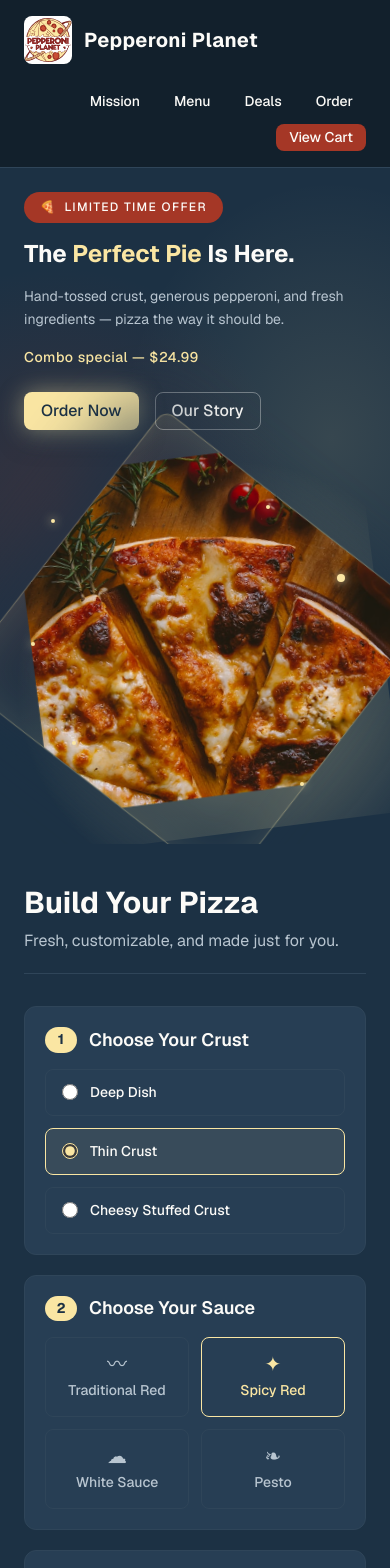
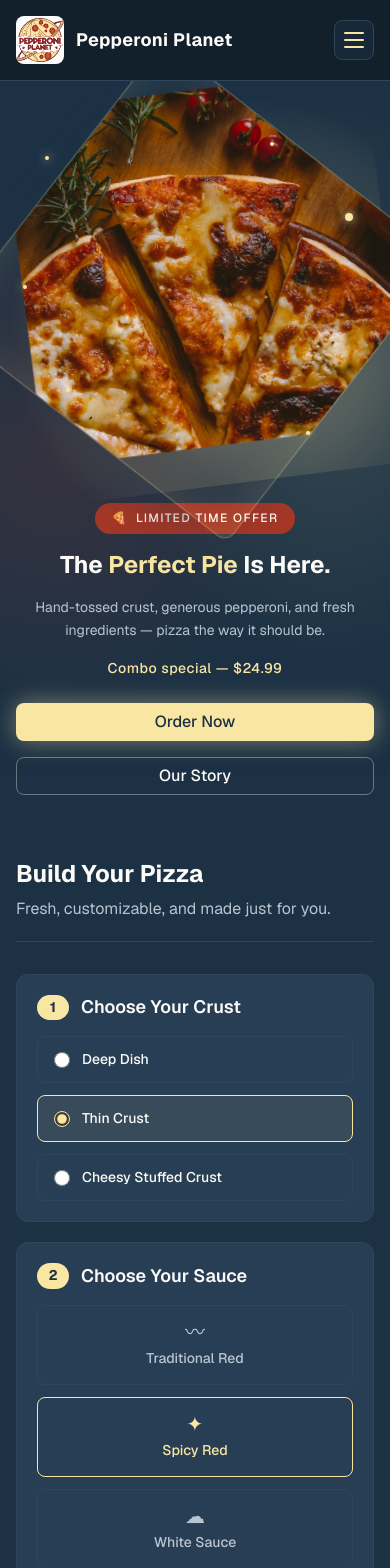
Before and after one commit to rhythm28j-cpu/gm, a Next.js app: page / in a window 390 px wide. Shown: the top 1568 px of the page. Built offline with nearby package versions, Linux system fonts and the light colour scheme.

Commit message:
Add hamburger menu for mobile view

```diff
--- a/src/components/Modal/Modal.css
+++ b/src/components/Modal/Modal.css
@@ -91,3 +91,25 @@
     var(--color-orbital-blue)
   );
 }
+
+@media (max-width: 47.999rem) {
+  .modal {
+    padding: var(--spacing-4);
+    align-items: flex-end;
+  }
+
+  .modal__dialog {
+    max-width: 100%;
+    max-height: min(92vh, 100%);
+    border-bottom-left-radius: 0;
+    border-bottom-right-radius: 0;
+  }
+
+  .modal__header {
+    padding: var(--spacing-3) var(--spacing-4);
+  }
+
+  .modal__body {
+    padding: var(--spacing-4);
+  }
+}
--- a/src/styles/tokens.css
+++ b/src/styles/tokens.css
@@ -40,6 +40,9 @@
   /* Layout */
   --layout-content-max: 75rem;
   --layout-hero-visual: calc(var(--spacing-24) * 6);
+  --breakpoint-sm: 30rem;
+  --breakpoint-md: 48rem;
+  --breakpoint-lg: 64rem;
 
   /* Radius */
   --radius-sm: var(--spacing-1);
--- a/src/views/App/App.css
+++ b/src/views/App/App.css
@@ -2,6 +2,13 @@
   display: flex;
   flex-direction: column;
   min-height: 100%;
+  overflow-x: clip;
   background-color: var(--color-orbital-blue);
   color: var(--token-foreground);
 }
+
+#menu,
+#stellar-savings,
+#our-story {
+  scroll-margin-top: calc(var(--spacing-12) + var(--spacing-2));
+}
--- a/src/views/App/Hero/Hero.css
+++ b/src/views/App/Hero/Hero.css
@@ -36,13 +36,13 @@
   position: relative;
   z-index: 1;
   display: grid;
-  grid-template-columns: repeat(auto-fit, minmax(min(100%, calc(var(--spacing-24) * 4.5)), 1fr));
-  gap: var(--spacing-12);
+  grid-template-columns: 1fr;
+  gap: var(--spacing-8);
   align-items: center;
   width: 100%;
   max-width: var(--layout-content-max);
   margin-inline: auto;
-  padding-block: var(--spacing-6);
+  padding-block: var(--spacing-8);
   padding-inline: var(--spacing-6);
 }
 
@@ -50,7 +50,16 @@
   display: flex;
   flex-direction: column;
   gap: var(--spacing-4);
-  max-width: calc(var(--spacing-24) * 6);
+  order: 0;
+  max-width: none;
+}
+
+.hero__visual {
+  display: flex;
+  align-items: center;
+  justify-content: center;
+  order: -1;
+  width: 100%;
 }
 
 .hero__badge {
@@ -133,15 +142,10 @@
 }
 
 /* Rotating diamond */
-.hero__visual {
-  display: flex;
-  align-items: center;
-  justify-content: center;
-}
-
 .hero__diamond {
   position: relative;
-  width: min(var(--layout-hero-visual), 100%);
+  width: min(var(--layout-hero-visual), min(100%, calc(var(--spacing-24) * 4.5)));
+  margin-inline: auto;
   aspect-ratio: 1;
   animation: hero-diamond-spin var(--duration-rotate) linear infinite;
 }
@@ -244,3 +248,64 @@
   top: 8%;
   right: 28%;
 }
+
+@media (max-width: 47.999rem) {
+  .hero__inner {
+    padding-inline: var(--spacing-4);
+  }
+
+  .hero__content {
+    align-items: center;
+    text-align: center;
+  }
+
+  .hero__badge {
+    align-self: center;
+  }
+
+  .hero__actions {
+    justify-content: center;
+    width: 100%;
+  }
+
+  .hero__cta-primary,
+  .hero__cta-secondary {
+    flex: 1 1 auto;
+    min-width: min(100%, calc(var(--spacing-24) * 5));
+  }
+
+  .hero__diamond {
+    width: min(100%, calc(var(--spacing-24) * 4.25));
+  }
+}
+
+@media (min-width: 48rem) {
+  .hero__inner {
+    grid-template-columns: minmax(0, 1.05fr) minmax(0, 1fr);
+    gap: var(--spacing-12);
+    padding-block: var(--spacing-6);
+  }
+
+  .hero__content {
+    order: 1;
+    max-width: calc(var(--spacing-24) * 6);
+    align-items: flex-start;
+    text-align: left;
+  }
+
+  .hero__badge {
+    align-self: flex-start;
+  }
+
+  .hero__actions {
+    justify-content: flex-start;
+  }
+
+  .hero__visual {
+    order: 2;
+  }
+
+  .hero__diamond {
+    width: min(var(--layout-hero-visual), 100%);
+  }
+}
--- a/src/views/App/Hero/Hero.tsx
+++ b/src/views/App/Hero/Hero.tsx
@@ -58,7 +58,7 @@ export default function Hero() {
                 alt=""
                 width={900}
                 height={900}
-                sizes="(max-width: 768px) 90vw, min(36rem, 42vw)"
+                sizes="(max-width: 48rem) min(90vw, 18rem), min(36rem, 42vw)"
                 priority
               />
             </div>
--- a/src/views/App/Navbar/Navbar.css
+++ b/src/views/App/Navbar/Navbar.css
@@ -1,13 +1,22 @@
 .navbar {
+  position: relative;
+  z-index: 100;
   display: flex;
-  flex-wrap: wrap;
-  align-items: center;
-  justify-content: space-between;
-  gap: var(--spacing-6);
+  flex-direction: column;
+  align-items: stretch;
+  gap: 0;
   padding-block: var(--spacing-4);
   padding-inline: var(--spacing-6);
   background-color: var(--token-surface-deep);
   border-bottom: var(--border-width) solid var(--token-border);
+}
+
+.navbar__bar {
+  display: flex;
+  align-items: center;
+  justify-content: space-between;
+  gap: var(--spacing-4);
+  width: 100%;
 }
 
 .navbar__brand {
@@ -32,24 +41,90 @@
   letter-spacing: 0.02em;
 }
 
+.navbar__toggle {
+  display: flex;
+  flex-direction: column;
+  align-items: center;
+  justify-content: center;
+  gap: calc(var(--spacing-1) + 1px);
+  width: var(--spacing-10);
+  height: var(--spacing-10);
+  padding: 0;
+  border: var(--border-width) solid var(--token-border);
+  border-radius: var(--radius-md);
+  background-color: color-mix(
+    in srgb,
+    var(--color-orbital-blue) 55%,
+    transparent
+  );
+  cursor: pointer;
+  transition:
+    border-color var(--duration-fast) var(--easing-default),
+    background-color var(--duration-fast) var(--easing-default);
+}
+
+.navbar__toggle:hover {
+  border-color: var(--color-crust);
+  background-color: color-mix(
+    in srgb,
+    var(--token-accent) 40%,
+    transparent
+  );
+}
+
+.navbar__toggle:focus-visible {
+  outline: var(--spacing-1) solid var(--color-crust);
+  outline-offset: var(--spacing-1);
+}
+
+.navbar__toggle-line {
+  display: block;
+  width: var(--spacing-5);
+  height: 2px;
+  border-radius: var(--spacing-1);
+  background-color: var(--color-crust);
+  transition:
+    transform var(--duration-fast) var(--easing-default),
+    opacity var(--duration-fast) var(--easing-default);
+}
+
+.navbar__toggle--open .navbar__toggle-line:nth-child(1) {
+  transform: translateY(7px) rotate(45deg);
+}
+
+.navbar__toggle--open .navbar__toggle-line:nth-child(2) {
+  opacity: 0;
+}
+
+.navbar__toggle--open .navbar__toggle-line:nth-child(3) {
+  transform: translateY(-7px) rotate(-45deg);
+}
+
 .navbar__nav {
+  display: none;
+  flex-direction: column;
+  align-items: stretch;
+  gap: var(--spacing-2);
+  width: 100%;
+  padding-block: var(--spacing-4) 0;
+}
+
+.navbar__nav--open {
   display: flex;
-  flex-wrap: wrap;
-  align-items: center;
-  justify-content: flex-end;
-  gap: var(--spacing-2);
 }
 
 .navbar__nav .button--ghost,
 .navbar__nav .button--primary {
+  width: 100%;
+  justify-content: center;
   text-decoration: none;
 }
 
-.navbar__nav .button--ghost {
+.navbar__link.button--ghost {
   color: var(--token-nav-link);
 }
 
-.navbar__nav .button--ghost:hover:not(:disabled) {
+.navbar__link.button--ghost:hover:not(:disabled) {
   color: var(--token-nav-link-hover);
   background-color: color-mix(
     in srgb,
@@ -57,3 +132,61 @@
     transparent
   );
 }
+
+.navbar__cart {
+  margin-top: var(--spacing-2);
+}
+
+@media (min-width: 48rem) {
+  .navbar {
+    flex-direction: row;
+    flex-wrap: wrap;
+    align-items: center;
+    justify-content: space-between;
+    gap: var(--spacing-6);
+  }
+
+  .navbar__bar {
+    width: auto;
+    flex: 0 1 auto;
+  }
+
+  .navbar__toggle {
+    display: none;
+  }
+
+  .navbar__nav {
+    display: flex;
+    flex-flow: row wrap;
+    align-items: center;
+    justify-content: flex-end;
+    gap: var(--spacing-2);
+    width: auto;
+    padding-block: 0;
+  }
+
+  .navbar__nav .button--ghost,
+  .navbar__nav .button--primary {
+    width: auto;
+  }
+
+  .navbar__cart {
+    margin-top: 0;
+  }
+}
+
+@media (max-width: 47.999rem) {
+  .navbar {
+    padding-inline: var(--spacing-4);
+  }
+
+  .navbar__brand-name {
+    font-size: var(--font-size-lg);
+  }
+
+  .navbar__nav--open {
+    border-top: var(--border-width) solid var(--token-border);
+    margin-top: var(--spacing-4);
+    padding-top: var(--spacing-4);
+  }
+}
--- a/src/views/App/Navbar/Navbar.tsx
+++ b/src/views/App/Navbar/Navbar.tsx
@@ -1,4 +1,7 @@
+"use client";
+
 import Image from "next/image";
+import { useEffect, useId, useState } from "react";
 import Button from "@/components/Button";
 import logo from "@/app/logo.svg";
 
@@ -10,9 +13,36 @@ const NAV_LINKS = [
 ] as const;
 
 export default function Navbar() {
+  const [isMenuOpen, setIsMenuOpen] = useState(false);
+  const menuId = useId();
+
+  const closeMenu = () => setIsMenuOpen(false);
+  const toggleMenu = () => setIsMenuOpen((open) => !open);
+
+  useEffect(() => {
+    if (!isMenuOpen) {
+      return;
+    }
+
+    const onKeyDown = (event: KeyboardEvent) => {
+      if (event.key === "Escape") {
+        setIsMenuOpen(false);
+      }
+    };
+
+    document.body.style.overflow = "hidden";
+    document.addEventListener("keydown", onKeyDown);
+
+    return () => {
+      document.body.style.overflow = "";
+      document.removeEventListener("keydown", onKeyDown);
+    };
+  }, [isMenuOpen]);
+
   return (
     <header className="navbar">
-      <a className="navbar__brand" href="#">
+      <div className="navbar__bar">
+        <a className="navbar__brand" href="#" onClick={closeMenu}>
           <Image
             className="navbar__logo"
             src={logo}
@@ -23,17 +53,41 @@ export default function Navbar() {
           <span className="navbar__brand-name">Pepperoni Planet</span>
         </a>
 
-      <nav className="navbar__nav" aria-label="Main navigation">
+        <button
+          type="button"
+          className={`navbar__toggle${isMenuOpen ? " navbar__toggle--open" : ""}`}
+          aria-expanded={isMenuOpen}
+          aria-controls={menuId}
+          aria-label={isMenuOpen ? "Close menu" : "Open menu"}
+          onClick={toggleMenu}
+        >
+          <span className="navbar__toggle-line" />
+          <span className="navbar__toggle-line" />
+          <span className="navbar__toggle-line" />
+        </button>
+      </div>
+
+      <nav
+        id={menuId}
+        className={`navbar__nav${isMenuOpen ? " navbar__nav--open" : ""}`}
+        aria-label="Main navigation"
+      >
         {NAV_LINKS.map(({ label, href }) => (
           <a
             key={label}
             href={href}
-            className="button button--ghost button--sm"
+            className="button button--ghost button--sm navbar__link"
+            onClick={closeMenu}
           >
             {label}
           </a>
         ))}
-        <Button variant="primary" size="sm">
+        <Button
+          variant="primary"
+          size="sm"
+          className="navbar__cart"
+          onClick={closeMenu}
+        >
           View Cart
         </Button>
       </nav>
--- a/src/views/App/OurStory/OurStory.css
+++ b/src/views/App/OurStory/OurStory.css
@@ -27,3 +27,21 @@
   line-height: var(--line-height-relaxed);
   color: var(--token-muted);
 }
+
+@media (max-width: 47.999rem) {
+  .our-story {
+    padding-inline: var(--spacing-4);
+  }
+
+  .our-story__inner {
+    max-width: 100%;
+  }
+
+  .our-story__title {
+    font-size: var(--font-size-xl);
+  }
+
+  .our-story__text {
+    font-size: var(--font-size-base);
+  }
+}
--- a/src/views/App/PizzaBuilder/PizzaBuilder.css
+++ b/src/views/App/PizzaBuilder/PizzaBuilder.css
@@ -247,3 +247,28 @@
 .pizza-builder__finalize:hover:not(:disabled) {
   background-color: var(--color-firebrick-oven);
 }
+
+@media (max-width: 47.999rem) {
+  .pizza-builder {
+    padding-block: var(--spacing-8);
+    padding-inline: var(--spacing-4);
+  }
+
+  .pizza-builder__title {
+    font-size: var(--font-size-2xl);
+  }
+
+  .pizza-builder__grid {
+    grid-template-columns: 1fr;
+  }
+}
+
+@media (max-width: 29.999rem) {
+  .pizza-builder__sauce-grid {
+    grid-template-columns: 1fr;
+  }
+
+  .pizza-builder__toppings {
+    justify-content: center;
+  }
+}
```
Also changed, not shown: src/views/App/Footer/Footer.css (+43 -0 lines), src/views/App/PizzaBuilder/CustomizeModal.css (+25 -0 lines), src/views/App/StellarSavings/StellarSavings.css (+27 -0 lines). Lines whose indentation alone changed are shown as unchanged.
